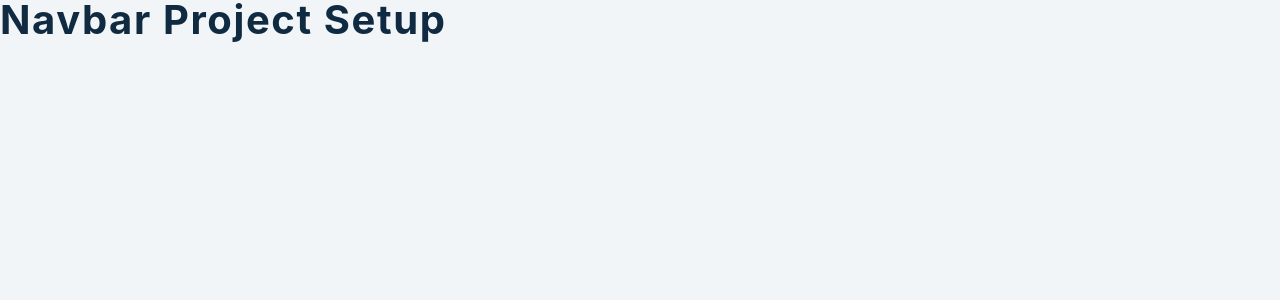
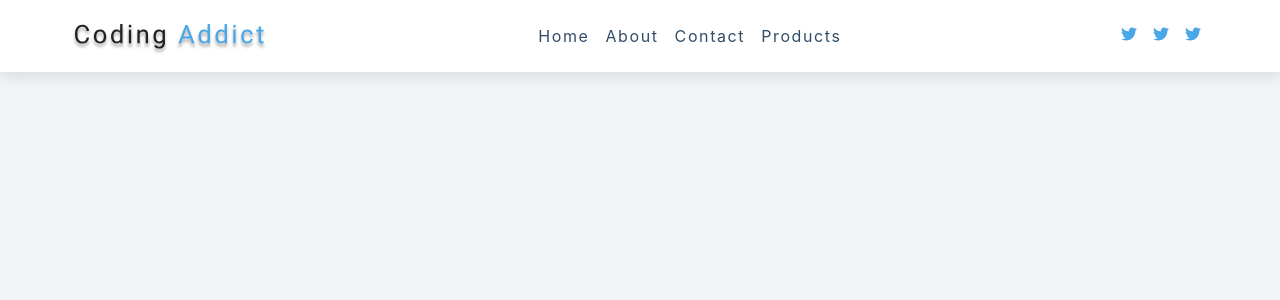
Before and after one commit to Farahcodes/11-navbar-react-project, a React (Create React App) app in the folder setup/: page / in a window 1280 px wide. Shown: the top 300 px of the page. Built offline with nearby package versions, Linux system fonts and the light colour scheme.

Commit message:
basic setup

```diff
--- a/setup/src/App.js
+++ b/setup/src/App.js
@@ -3,7 +3,7 @@
 function App() {
   return (
     <>
-      <h2>navbar project setup</h2>
+    <Navbar/>
     </>
   )
 }
--- a/setup/src/Navbar.js
+++ b/setup/src/Navbar.js
@@ -4,7 +4,51 @@
 import logo from './logo.svg'
 
 const Navbar = () => {
-  return <h4>navbar</h4>
+  return (
+    <nav>
+      <div className="nav-center">
+        <div className='nav-header'>
+          <img src={logo} className='logo' alt='logo' />
+          <button className='nav-toggle'>
+            <FaBars />
+          </button>
+        </div>
+        <div className="links-container show-container">
+          <ul className="links">
+            <li>
+              <a href="#">home</a>
+            </li>
+            <li>
+              <a href="#">about</a>
+            </li>
+            <li>
+              <a href="#">contact</a>
+            </li>
+            <li>
+              <a href="#">products</a>
+            </li>
+          </ul>
+        </div>
+        <ul className="social-icons">
+          <li>
+            <a href="https://www.twitter.com">
+              <FaTwitter/>
+            </a>
+          </li>
+          <li>
+            <a href="https://www.twitter.com">
+              <FaTwitter/>
+            </a>
+          </li>
+          <li>
+            <a href="https://www.twitter.com">
+              <FaTwitter/>
+            </a>
+          </li>
+        </ul>
+      </div>
+    </nav>
+  )
 }
 
 export default Navbar
```
